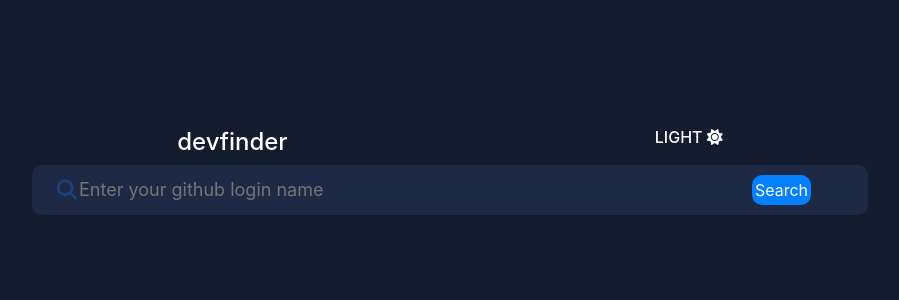
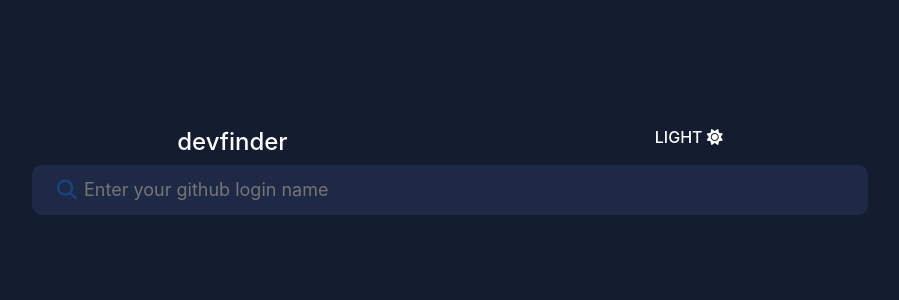
Before and after one commit to Ajyupdate/Search-App-for-github-users, a React (Create React App) app: page / in a window 1280 px wide. Shown: the top 300 px of the page, without its empty margins (190-1089 px from the left). Built offline with nearby package versions, Linux system fonts and the light colour scheme; a web font is replaced by a local one.

Commit message:
removing button

```diff
--- a/src/Workings.js
+++ b/src/Workings.js
@@ -7,7 +7,11 @@ const Workings = () => {
     const [userInput, setUserInput] = useState('');
     const [data, setData] = useState('')
 
-
+    const handlestyle = () =>{
+        document.querySelector('body').style.backgroundColor = 'white';
+        document.querySelector('body').style.color = 'black';
+        // document.querySelector('.Workings').style.backgroundColor = 'white';
+    }
     const handleSubmit = (e) =>{
     //    setUserInput('')
         e.preventDefault();
@@ -40,17 +44,18 @@ const Workings = () => {
 
             <div className="main-header">
                 <h4>devfinder</h4>
-                <h6>LIGHT <i className="fas fa-sun"></i></h6>
+                <h6 onClick={handlestyle}>LIGHT <i className="fas fa-sun"></i></h6>
             </div>
+
+            <div className='container'>
             {error && <div>{error}</div>}
             {isPending && <div>Loading...</div>}
 
-            <div className='container'>
                 <form onSubmit={handleSubmit}>
                     <div className="box">
                         <i className="fa fa-search icon"></i>
                         <input className='text-white' type="search" value={userInput} placeholder='Enter your github login name' onChange={e => setUserInput(e.target.value)}/>
-                        <button type="submit" className="" >Search</button>
+                        {/* <button type="submit" className="" >Search</button>    */}
                     </div>
                 </form>
                 <Input data={data} handleSubmit={handleSubmit}/>
--- a/src/index.css
+++ b/src/index.css
@@ -58,7 +58,7 @@ body {
   border: none;
   outline: none;
   font-size: 18px;
-  /* padding-left: 10px;  */
+  padding-left: 7px;
   background-color: rgb(30, 41, 70);
 
 }
@@ -72,11 +72,7 @@ button{
   border: none;
   margin-right: 2em;
 }
-@media (max-width: 700px){
-  .button{
-      display: block;
-  }
-}
+
 .second-box{
   padding: 1em;
   margin-top: 30px;
```
